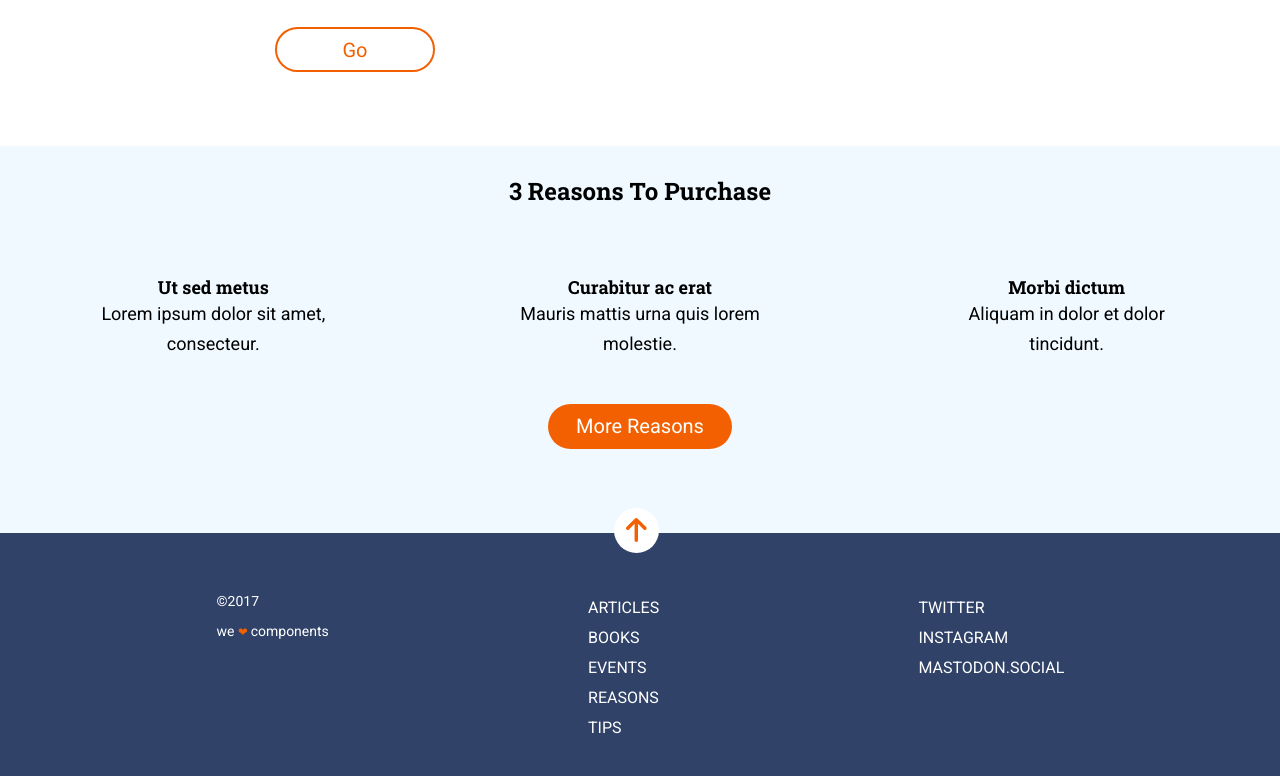
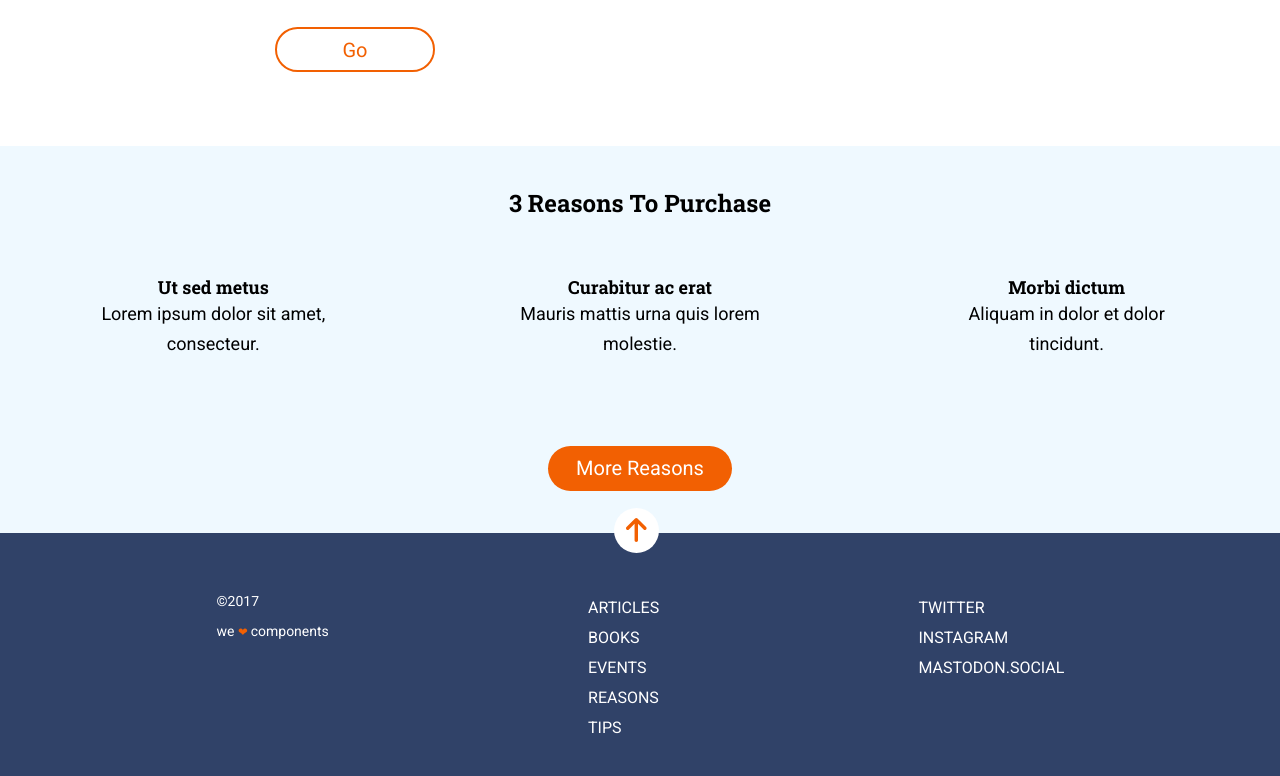
Before and after one commit to Aleha20/my_first_web_HTML-CSS, a website: page src/html/index.html in a window 1280 px wide. Shown: the part 1014-1790 px from the top of the page. Drawn offline with nearby package versions, Linux system fonts and the light colour scheme; files that its build step writes are made by us from their sources; files whose address does not match are found by name.

Commit message:
Fix issues1

```diff
--- a/src/html/partials/main.html
+++ b/src/html/partials/main.html
@@ -6,14 +6,16 @@
       Donec accumsan, nulla ut volutpat porttitor, quam odio tempus felis, at
       luctus ex diam nec lectus. Vivamus semper sodales rutrum.
     </p>
+    <button class="letsGo">
       <a
         class="link1"
         href="https://adalab.es/"
         title="Página de Adalab"
         target="blank"
       >
-      <input class="letsGo" type="submit" value="Go" />
-    </a>
+      </a
+      >Go
+    </button>
   </section>
   <section class="container3" id="reasons-to-buy">
     <h2 class="why">3 Reasons to purchase</h2>
@@ -35,16 +37,15 @@
         <p class="definition3">Aliquam in dolor et dolor tincidunt.</p>
       </div>
     </article>
-
-    <div class="botton-grid">
+    <button class="more-buttom">
       <a
         class="link2"
         href="https://adalab.es/"
         title="Página de Adalab"
         target="blank"
       >
-        <input class="more-buttom" type="submit" value="More reasons" />
-      </a>
-    </div>
+      </a
+      >More reasons
+    </button>
   </section>
 </main>
--- a/src/scss/main.scss
+++ b/src/scss/main.scss
@@ -65,6 +65,7 @@
   grid-template-columns: 1fr;
   grid-template-rows: 1fr 1fr 1fr 1fr 1fr;
   text-align: center;
+  align-items: center;
 }
 .why {
   font-family: "Roboto Slab", serif;
@@ -133,6 +134,7 @@
   background-color: #f26002;
   align-items: center;
   margin-bottom: 60px;
+  margin-left: 68px;
   font-family: "Roboto", sans-serif;
   color: #ffffff;
   font-size: 20px;
@@ -176,6 +178,7 @@
   .more-buttom {
     grid-column: 2 / 3;
     text-transform: capitalize;
+    margin: auto;
   }
   .botton-grid {
     grid-column: 2 / 3;
@@ -210,8 +213,12 @@
     grid-column: span 3;
   }
   .more-buttom {
+    grid-column: 2 / 3;
+    align-items: center;
+    margin: auto;
     text-transform: capitalize;
   }
+
   .botton-grid {
     grid-column: 2 / 3;
   }
```
Lines whose indentation alone changed are shown as unchanged.
